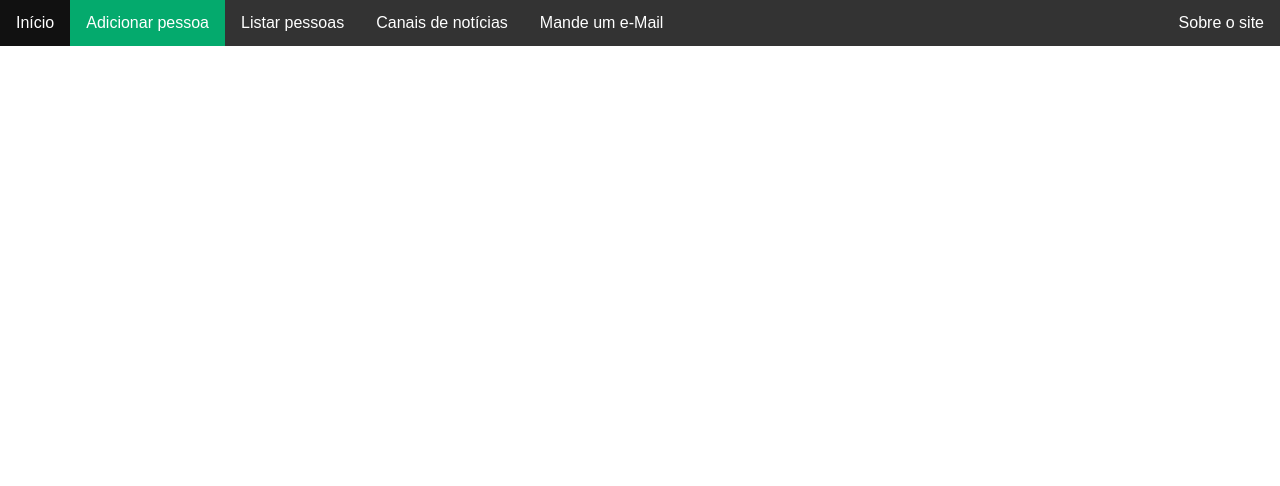
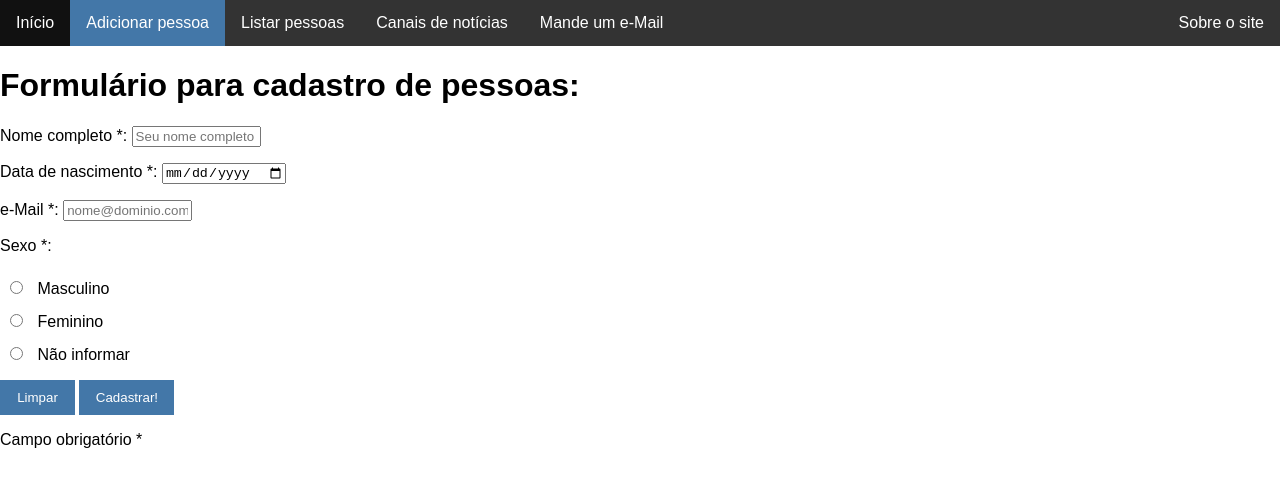
Before and after one commit to lendrw/pweb_2021.2_leandroFreire, a plain HTML site: page u1_exercicio2/adicionarPessoa.html in a window 1280 px wide. Drawn offline with Linux system fonts and the light colour scheme.

Commit message:
criando adicionarPessoa

```diff
--- a/u1_exercicio2/adicionarPessoa.html
+++ b/u1_exercicio2/adicionarPessoa.html
@@ -17,6 +17,27 @@
         <li id="sobre"><a href="sobre.html">Sobre o site</a></li>
       </ul>
 
+      <h1>Formulário para cadastro de pessoas:</h1>
+
+      <p>Nome completo *: <input type="text" name="nomeUsuario" id="nUsuario" size="13" maxlength="50" placeholder="Seu nome completo"></p>
+
+      <p>Data de nascimento *: <input type="date" name="dataNascimento" id="dNascimento" size="6"> </p>
+
+      <p>e-Mail *: <input type="email" name="email" id="email" size="13" placeholder="nome@dominio.com"> </p>
+
+      <p>Sexo *:</p>
+
+        <input class="inputSexo" type="radio" name="sexo" id="sMasculino"> <label for="sMasculino">Masculino</label><br>
+
+        <input class="inputSexo" type="radio" name="sexo" id="sFeminino"> <label for="sFeminino">Feminino</label><br>
+
+        <input class="inputSexo" type="radio" name="sexo" id="sNinformado"> <label for="sNinformado">Não informar</label><br>
+
+        <input class="botao" id="bLimpar" type="button" value="Limpar">
+        <input class="botao" type="button" value="Cadastrar!">
+
+      <p>Campo obrigatório *</p>
+
 </body>
 
 </html>
--- a/u1_exercicio2/style/style.css
+++ b/u1_exercicio2/style/style.css
@@ -28,9 +28,27 @@ li a:hover:not(.ativo) {
 }
 
 .ativo {
-  background-color: #04AA6D;
+  background-color: rgb(67, 119, 168);
 }
 
 #sobre {
   float: right;
 }
+
+.botao {
+  color: white;
+  border: none;
+  background-color: rgb(67, 119, 168);
+  text-align: center;
+  width: 95px;
+  height: 35px;
+  margin-top: 10px;
+}
+
+#bLimpar {
+  width: 75px;
+}
+
+.inputSexo {
+  margin: 10px;
+}
```
Also changed, not shown: u1_exercicio2/index.html (+4 -1 lines).
